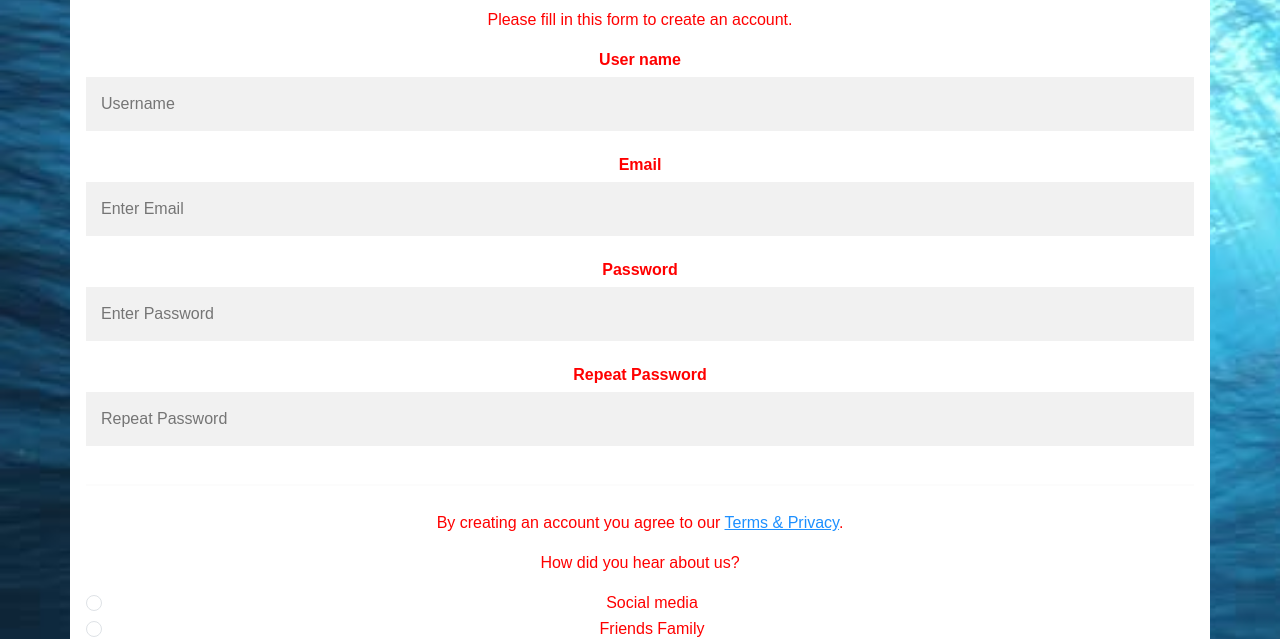
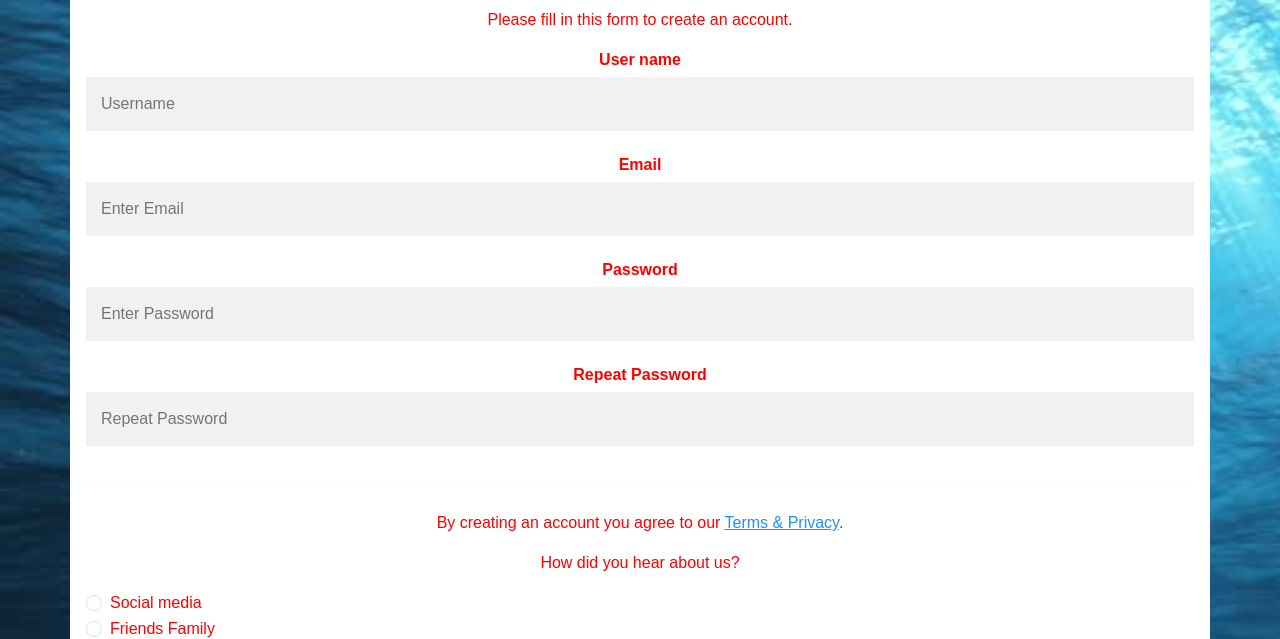
Before and after one commit to JasonH16/LTC, a plain HTML site: page ltc -capstone/registration.html in a window 1280 px wide. Shown: the part 169-808 px from the top of the page. Drawn offline with nearby package versions, Linux system fonts and the light colour scheme.

Commit message:
fixed regis form

```diff
--- a/ltc -capstone/styles/main.css
+++ b/ltc -capstone/styles/main.css
@@ -35,3 +35,6 @@ body {
     height: 18rem;
     object-fit: cover;
 }
+.form-check {
+    text-align: left;
+}
```
Also changed, not shown: ltc -capstone/checkout.html (+1 -0 lines), ltc -capstone/index.html (+2 -1 lines), ltc -capstone/products.html (+1 -1 lines), ltc -capstone/login.html (indentation only), ltc -capstone/styles/Regis.css (line endings or trailing spaces).
